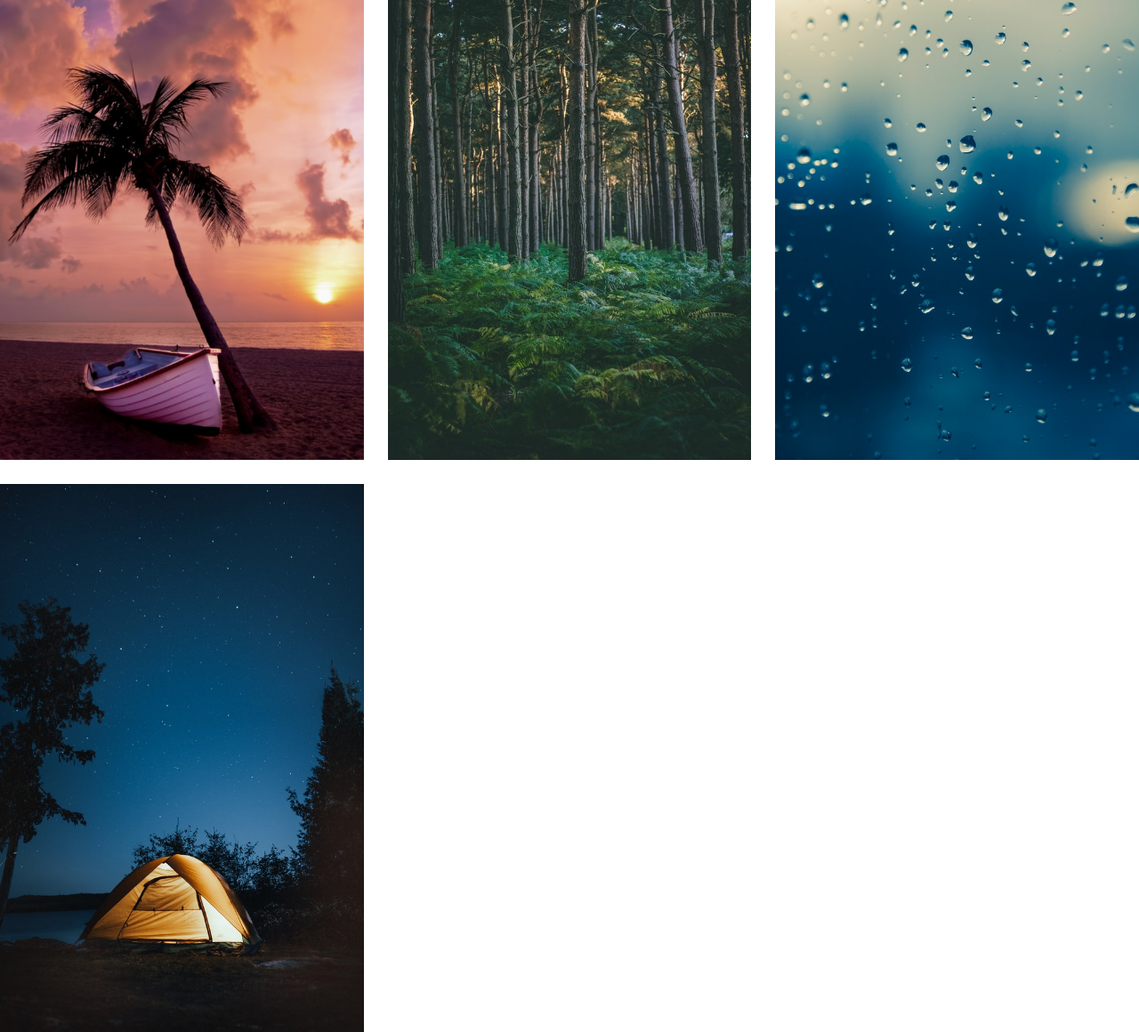
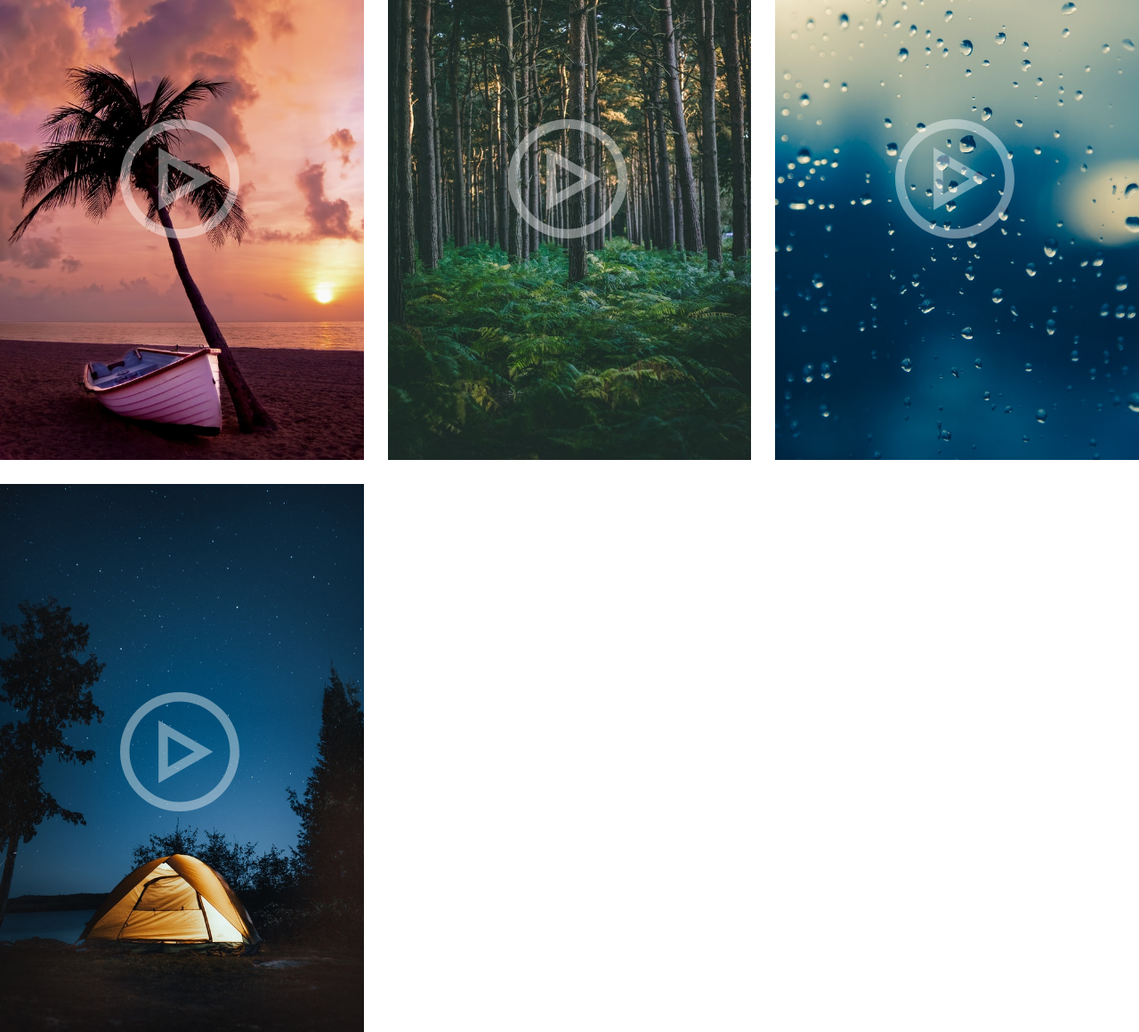
Before and after one commit to ajsevillano/Relax-app, a plain HTML site: page index.html in a window 1280 px wide. Shown: the part 100-1260 px from the top of the page at 89% size. Drawn offline with Linux system fonts and the light colour scheme.

Commit message:
Added play buttons

```diff
--- a/index.html
+++ b/index.html
@@ -14,6 +14,17 @@
 					alt="Beach landscape"
 					data-original="beach-full.jpg"
 				/>
+				<svg viewBox="0 0 512 512" xmlns="http://www.w3.org/2000/svg">
+					<title>Play button</title>
+					<g fill="#fff">
+						<path
+							d="m437.02 74.98c-48.353-48.351-112.64-74.98-181.02-74.98s-132.67 26.629-181.02 74.98c-48.351 48.353-74.98 112.64-74.98 181.02s26.629 132.67 74.98 181.02c48.353 48.351 112.64 74.98 181.02 74.98s132.67-26.629 181.02-74.98c48.351-48.353 74.98-112.64 74.98-181.02s-26.629-132.67-74.98-181.02zm-181.02 397.02c-119.1 0-216-96.897-216-216s96.897-216 216-216 216 96.897 216 216-96.897 216-216 216z"
+						/>
+						<path
+							d="m165 390.56 234.14-134.56-234.14-134.56v269.12zm40-200 113.86 65.438-113.86 65.439v-130.88z"
+						/>
+					</g>
+				</svg>
 			</div>
 			<div class="img-container">
 				<img
@@ -21,6 +32,17 @@
 					alt="Forest landscape"
 					data-original="forest-full.jpg"
 				/>
+				<svg viewBox="0 0 512 512" xmlns="http://www.w3.org/2000/svg">
+					<title>Play button</title>
+					<g fill="#fff">
+						<path
+							d="m437.02 74.98c-48.353-48.351-112.64-74.98-181.02-74.98s-132.67 26.629-181.02 74.98c-48.351 48.353-74.98 112.64-74.98 181.02s26.629 132.67 74.98 181.02c48.353 48.351 112.64 74.98 181.02 74.98s132.67-26.629 181.02-74.98c48.351-48.353 74.98-112.64 74.98-181.02s-26.629-132.67-74.98-181.02zm-181.02 397.02c-119.1 0-216-96.897-216-216s96.897-216 216-216 216 96.897 216 216-96.897 216-216 216z"
+						/>
+						<path
+							d="m165 390.56 234.14-134.56-234.14-134.56v269.12zm40-200 113.86 65.438-113.86 65.439v-130.88z"
+						/>
+					</g>
+				</svg>
 			</div>
 			<div class="img-container">
 				<img
@@ -28,6 +50,17 @@
 					alt="rain landscape"
 					data-original="rain-full.jpg"
 				/>
+				<svg viewBox="0 0 512 512" xmlns="http://www.w3.org/2000/svg">
+					<title>Play button</title>
+					<g fill="#fff">
+						<path
+							d="m437.02 74.98c-48.353-48.351-112.64-74.98-181.02-74.98s-132.67 26.629-181.02 74.98c-48.351 48.353-74.98 112.64-74.98 181.02s26.629 132.67 74.98 181.02c48.353 48.351 112.64 74.98 181.02 74.98s132.67-26.629 181.02-74.98c48.351-48.353 74.98-112.64 74.98-181.02s-26.629-132.67-74.98-181.02zm-181.02 397.02c-119.1 0-216-96.897-216-216s96.897-216 216-216 216 96.897 216 216-96.897 216-216 216z"
+						/>
+						<path
+							d="m165 390.56 234.14-134.56-234.14-134.56v269.12zm40-200 113.86 65.438-113.86 65.439v-130.88z"
+						/>
+					</g>
+				</svg>
 			</div>
 			<div class="img-container">
 				<img
@@ -35,6 +68,17 @@
 					alt="Beach landscape"
 					data-original="night-full.jpg"
 				/>
+				<svg viewBox="0 0 512 512" xmlns="http://www.w3.org/2000/svg">
+					<title>Play button</title>
+					<g fill="#fff">
+						<path
+							d="m437.02 74.98c-48.353-48.351-112.64-74.98-181.02-74.98s-132.67 26.629-181.02 74.98c-48.351 48.353-74.98 112.64-74.98 181.02s26.629 132.67 74.98 181.02c48.353 48.351 112.64 74.98 181.02 74.98s132.67-26.629 181.02-74.98c48.351-48.353 74.98-112.64 74.98-181.02s-26.629-132.67-74.98-181.02zm-181.02 397.02c-119.1 0-216-96.897-216-216s96.897-216 216-216 216 96.897 216 216-96.897 216-216 216z"
+						/>
+						<path
+							d="m165 390.56 234.14-134.56-234.14-134.56v269.12zm40-200 113.86 65.438-113.86 65.439v-130.88z"
+						/>
+					</g>
+				</svg>
 			</div>
 		</div>
 	</body>
--- a/style.css
+++ b/style.css
@@ -13,16 +13,29 @@
 
 .img-container {
 	overflow: hidden;
+	position: relative;
 }
 
 .img-container img {
 	width: 100%;
 	height: 100%;
 	object-fit: cover;
-	transition: all 0.3s ease-out;
-	cursor: pointer;
 }
 
-.img-container img:hover {
+.img-container svg:hover {
 	transform: scale(1.2);
+	opacity: 1;
 }
+
+.img-container svg {
+	position: absolute;
+	top: 38%;
+	left: 33%;
+	width: 134px;
+	cursor: pointer;
+	transition: all 0.3s ease-out;
+}
+
+.img-container svg {
+	opacity: 0.4;
+}
```
